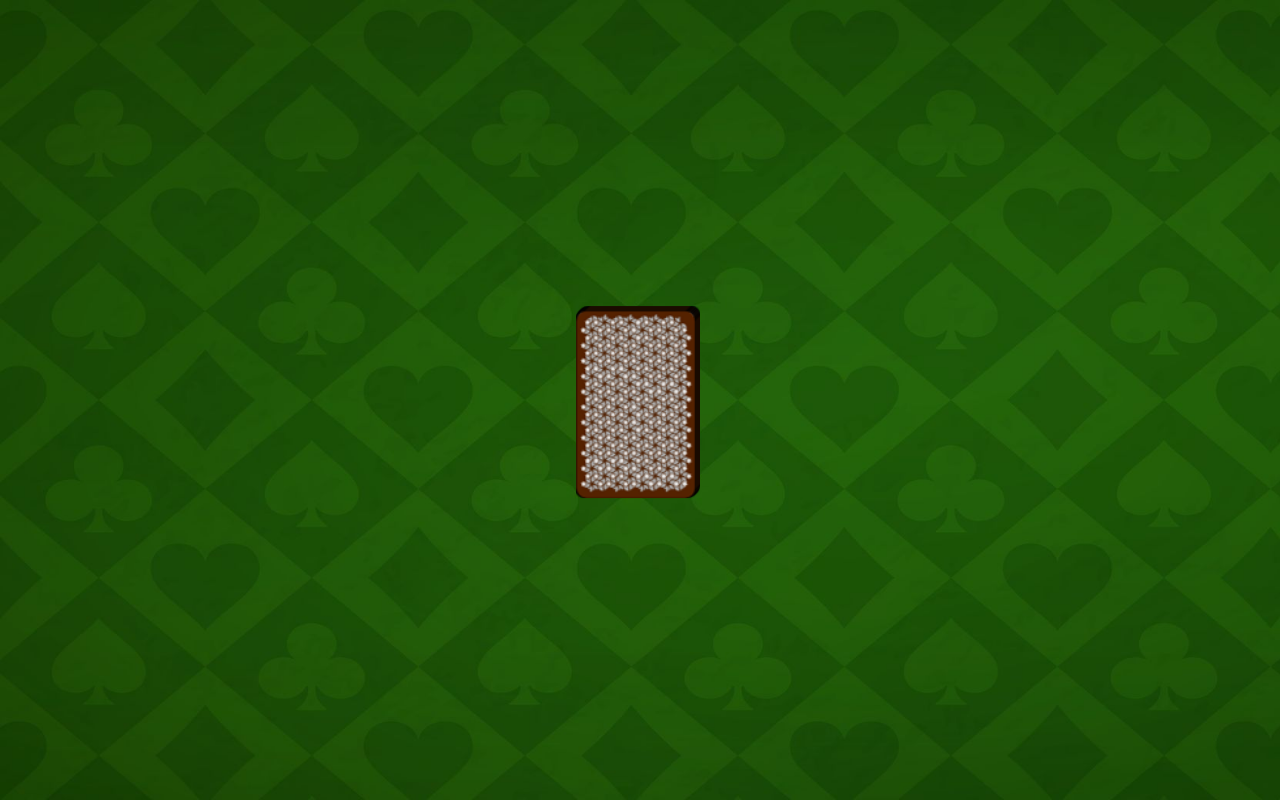
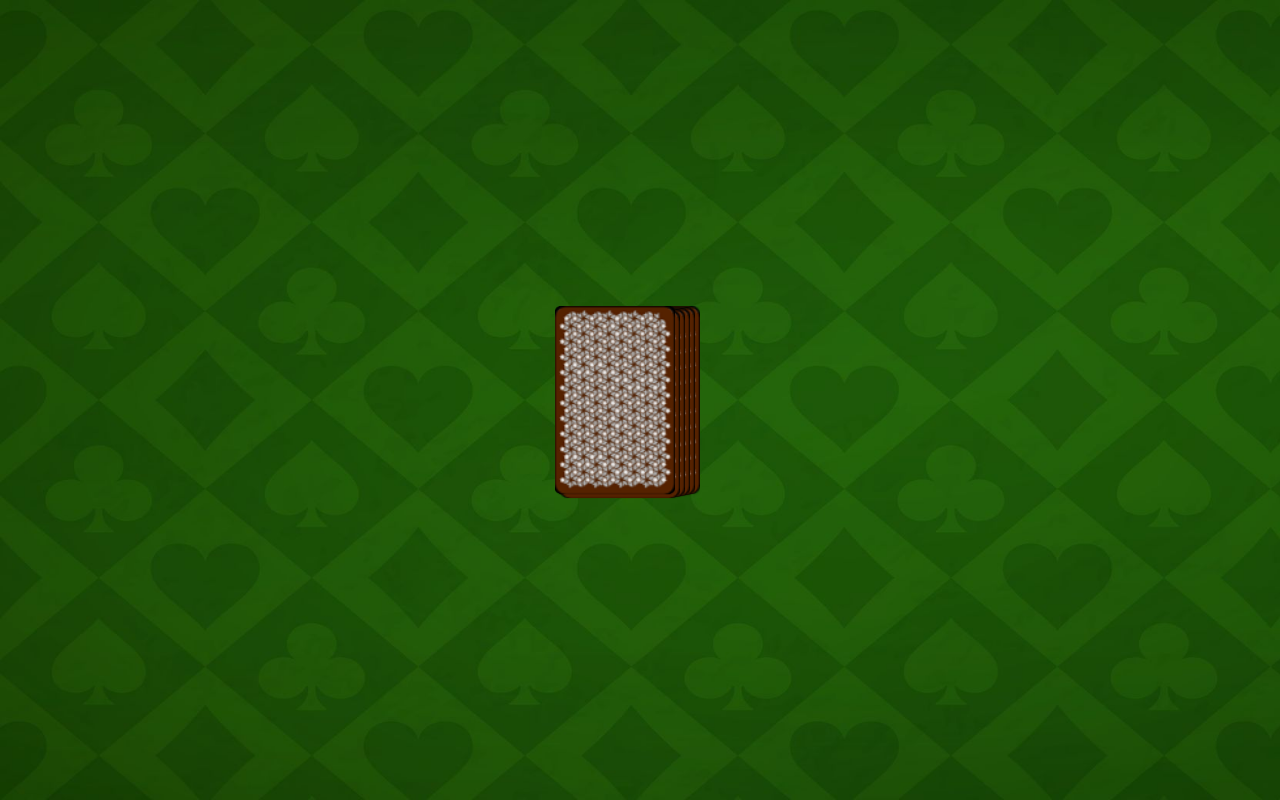
Before and after one commit to felianfilian/13_ring_of_fire_v1, an Angular app: page /game in a window 1280 px wide. Built offline with nearby package versions, Linux system fonts and the light colour scheme.

Commit message:
setup card stack

```diff
--- a/src/app/game/game.component.html
+++ b/src/app/game/game.component.html
@@ -1,7 +1,13 @@
 <div class="field">
   <div class="card-stack">
     <img
-      [ngStyle]="{ 'right.px': i, 'top.px': i }"
+      [ngStyle]="{ 'right.px': i * 5, 'top.px': i }"
+      *ngFor="let c of [1, 2, 3, 4, 5]; let i = index"
+      src="/assets/img/cards/card_cover.png"
+      alt=""
+    />
+    <img
+      style="right: 25px"
       *ngFor="let c of [1, 2, 3, 4, 5]; let i = index"
       src="/assets/img/cards/card_cover.png"
       alt=""
```
